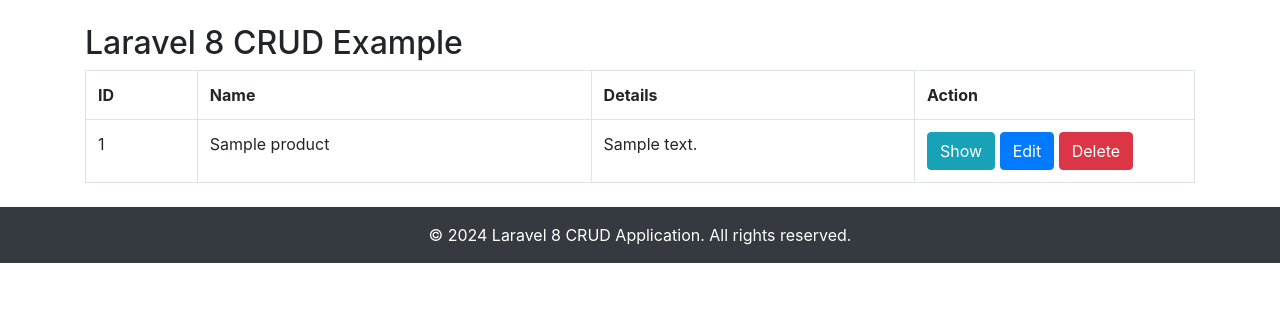
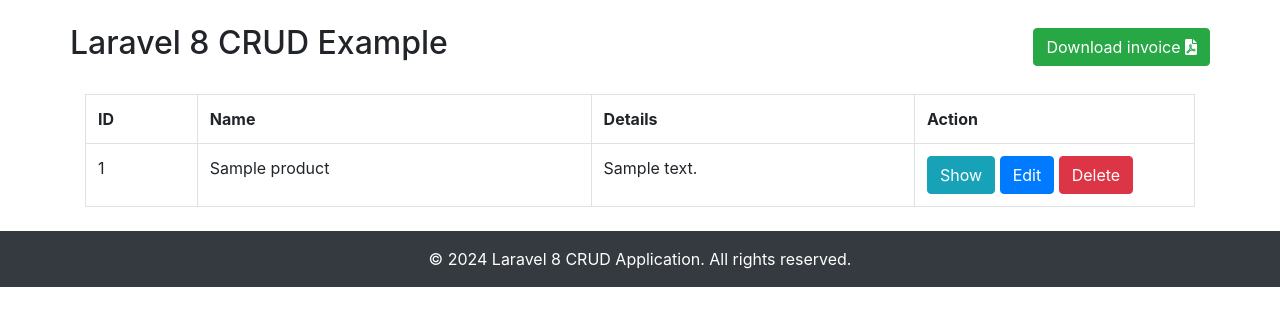
Before and after one commit to JRua89/laravel-crud-demo, a Laravel app: page /products in a window 1280 px wide. Shown: the part 136-462 px from the top of the page. Run offline with Laravel 8, Linux system fonts and the light colour scheme; a user stored in the database is signed in; tables that the repository leaves empty hold one stand-in row (values such as "Sample post"); parts of the project's set-up code (start-up, migrations or seed data) failed here and were passed over.

Commit message:
add download invoice button to main page

```diff
--- a/resources/views/products/index.blade.php
+++ b/resources/views/products/index.blade.php
@@ -1,16 +1,14 @@
 @extends('products.layout')
 
 @section('content')
-    <div class="row">
-        <div class="col-lg-12">
-            <div class="pull-left">
-                <h2>Laravel 8 CRUD Example</h2>
-            </div>
-           <!-- <div class="pull-right">
-                <a class="btn btn-success" href="{{ route('products.create') }}"> Create New Product</a>
-            </div>-->
-        </div>
+<div class="row d-flex justify-content-between align-items-center mb-4">
+    <div>
+        <h2>Laravel 8 CRUD Example</h2>
     </div>
+    <div>
+        <a class="btn btn-success" href="invoice-pdf"> Download invoice <i class="fa-solid fa-file-pdf"></i></a>
+    </div>
+</div>
 
 
 
```
